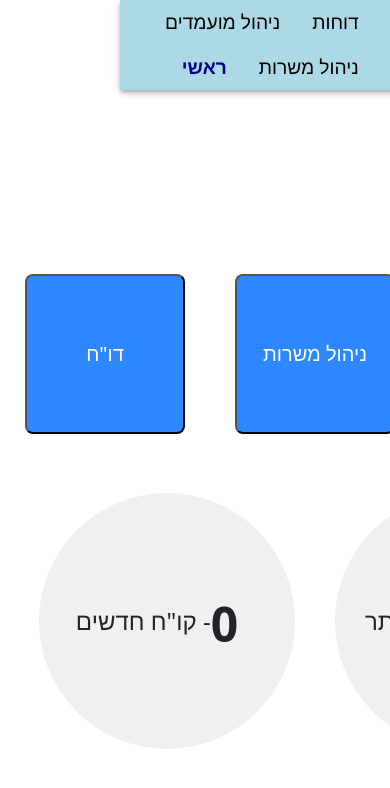
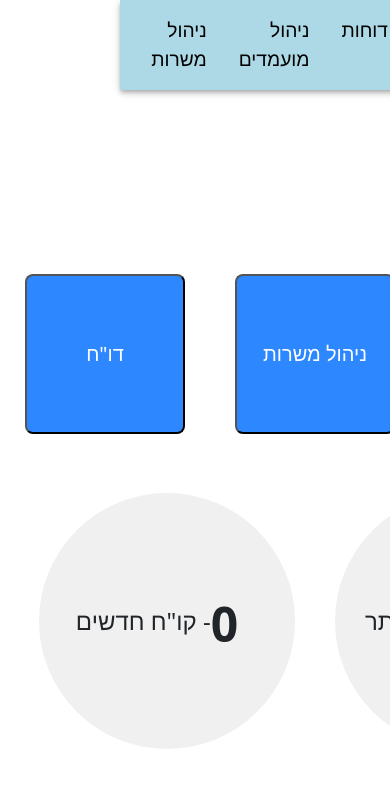
Before and after one commit to JCE-Gvanym-Project-Team/gvanim-app, a React (Create React App) app: page / in a window 390 px wide. Shown: the top 788 px of the page. Built offline with nearby package versions, Linux system fonts and the light colour scheme; no server answers; the database is empty.

Commit message:
removed a button for small screens

```diff
--- a/src/Components/NavBar/NavBarDe.tsx
+++ b/src/Components/NavBar/NavBarDe.tsx
@@ -65,7 +65,7 @@ export default function NavBarDe({ activePage, handleClick }: NavBarDeProps) {
 						/>
 					</NavLink>
 				</Box>
-				<Box sx={{ flex: 2 }}>
+				<Box sx={{ flex: 2, display: 'flex'}}>
 					<NavItem // make the buttons clickable and redirect to the relevant page
 						to="/reports"
 						className={`nav-item nav-link ${activePage === "reports" ? "active" : ""
@@ -90,14 +90,17 @@ export default function NavBarDe({ activePage, handleClick }: NavBarDeProps) {
 					>
 						ניהול משרות
 					</NavItem>
+					<Box sx={{ display: {xs: 'none', md: 'inherit'} }}>
 						<NavItem
 							to="/"
 							className={`nav-item nav-link ${activePage === "recruiterMainPage" ? "active" : ""
 								}`}
 							onClick={() => handleClick("recruiterMainPage")}
+
 						>
 							ראשי
 						</NavItem>
+					</Box>
 				</Box>
 			</Toolbar>
 		</AppBar>
```
Lines whose indentation alone changed are shown as unchanged.
